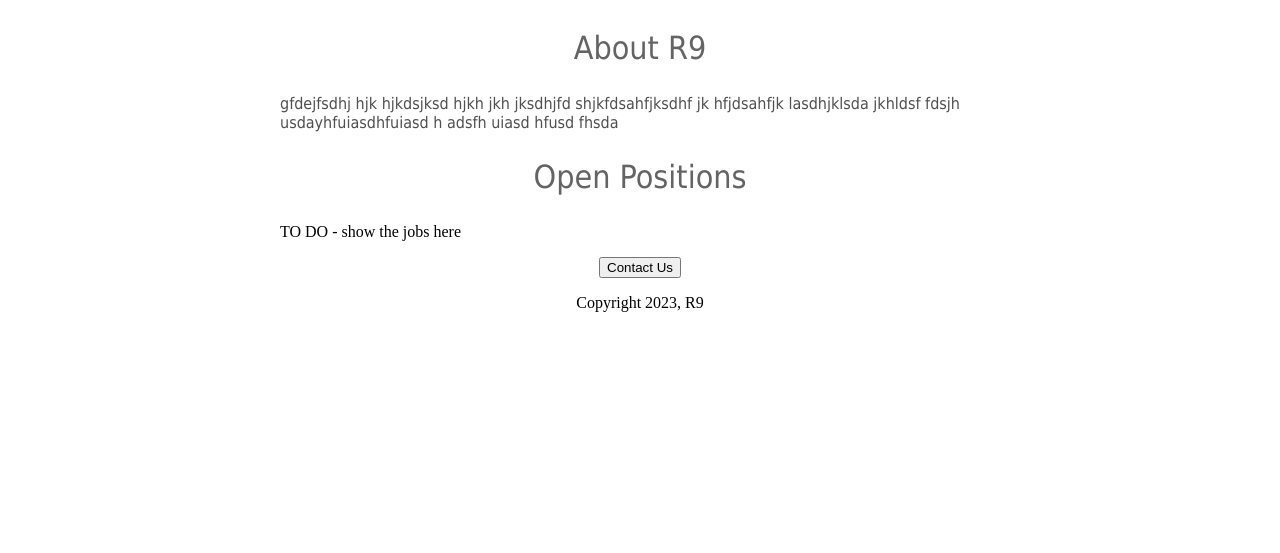
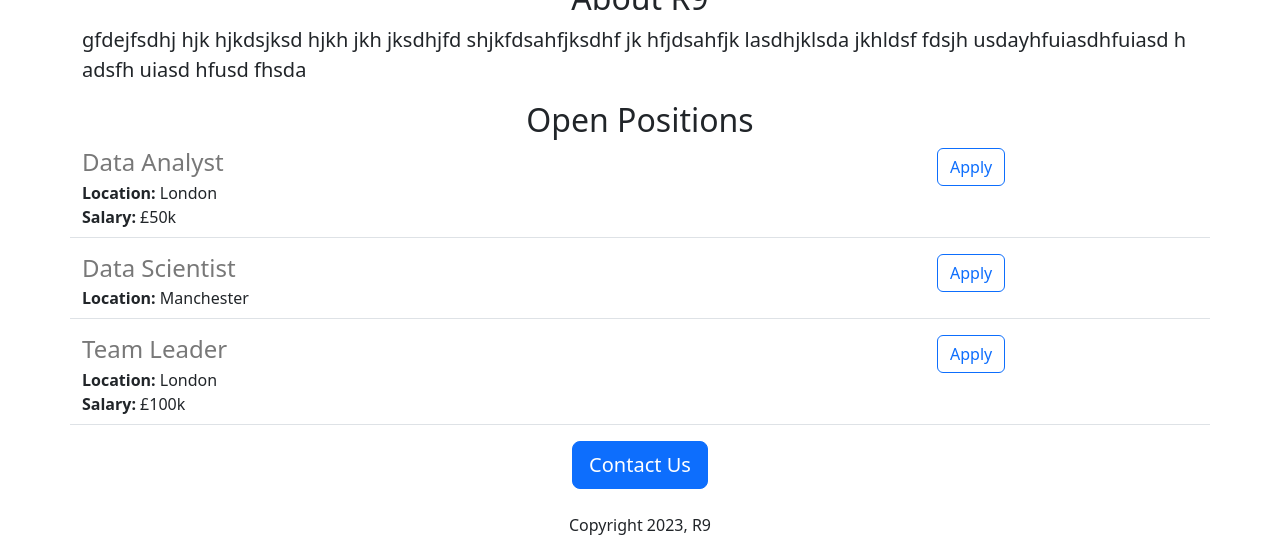
Before and after one commit to R9-Analytics/modelled-finance, a Flask app: page / in a window 1280 px wide. Shown: the part 461-1014 px from the top of the page. Before the commit the page ends 773 px from the top, so only its background shows below. Run offline with Flask 3, Linux system fonts and the light colour scheme.

Commit message:
added dynamic data

```diff
--- a/app.py
+++ b/app.py
@@ -2,9 +2,31 @@ from flask import Flask, render_template
 
 app = Flask(__name__)
 
+JOBS = [
+  {
+    'id': 1,
+    'title': 'Data Analyst',
+    'location': 'London',
+    'salary': '£50k'
+  },
+  {
+    'id': 2,
+    'title': 'Data Scientist',
+    'location': 'Manchester',
+  },
+  {
+    'id': 3,
+    'title': 'Team Leader',
+    'location': 'London',
+    'salary': '£100k'
+  }
+]
+
 @app.route("/")
 def hello_world():
-  return render_template('home.html')
+  return render_template('home.html',
+                        jobs=JOBS,
+                        company_name='R9')
 
 if __name__ == "__main__":
   app.run(host='0.0.0.0', debug=True)
--- a/templates/home.html
+++ b/templates/home.html
@@ -2,53 +2,36 @@
 <html>
   <head>
     <title>R9 Careers</title>
+    <meta charset="utf-8">
+    <meta name="viewport" content="width=device-width, initial-scale=1">
+      <link href="https://cdn.jsdelivr.net/npm/bootstrap@5.3.2/dist/css/bootstrap.min.css" rel="stylesheet" integrity="sha384-T3c6CoIi6uLrA9TneNEoa7RxnatzjcDSCmG1MXxSR1GAsXEV/Dwwykc2MPK8M2HN" crossorigin="anonymous">
     <style>
-      h1 {
-        font-size: 40px;
-        font-family: tahoma;
-        font-weight: normal;
-        color: rgb(50,50,50);
-        text-align: center;
-      }
-
-      #banner {
-        width: 100%;
-        height: 360px;
-        object-fit: cover;
-      }
-
-      h2{
-        font-size: 32px;
-        font-family: tahoma;
-        font-weight: normal;
-        color: rgb(100,100,100);
-        text-align: center;
-      }
-
-      .bodytext{
-        font-family: tahoma;
-        color: rgb(80,80,80);
-      }
-
-      #container {
-        max-width: 720px;
-        margin: 0 auto 0 auto;
+      #banner{
+        height:360px;
+        width:100%;
+        object-fit:cover;
       }
     </style>
   </head>
-   <div id='container'>
-    <h1>R9 Careers</h1>
-    <img id='banner' src='https://jovian-carreers-website--simonbiddle1.repl.co/static/banner.jpg' height='320'>
-    <h2>About R9</h2>
-    <p class='bodytext'>gfdejfsdhj hjk hjkdsjksd hjkh jkh jksdhjfd shjkfdsahfjksdhf jk
+   <div class='container'>
+    <h1 class='text-center mt-2 mb-4'>
+      {{company_name}} Careers
+    </h1>
+    <img class='img-fluid' id='banner' src='https://jovian-carreers-website--simonbiddle1.repl.co/static/banner.jpg' height='320'>
+    <h2 class='text-center'>About R9</h2>
+    <p class='lead'>gfdejfsdhj hjk hjkdsjksd hjkh jkh jksdhjfd shjkfdsahfjksdhf jk
     hfjdsahfjk lasdhjklsda jkhldsf
     fdsjh usdayhfuiasdhfuiasd h
     adsfh uiasd hfusd fhsda</p>
-     <h2>Open Positions</h2>
-     <p>TO DO - show the jobs here</p>
+     <h2 class='text-center'>Open Positions</h2>
+     <div>
+       {% for job in jobs %}
+        {% include 'jobitem.html' %}
+       {% endfor %}
+     </div>
      <div style="text-align:center;">
-     <button>Contact Us</button>
-       <p>Copyright 2023, R9</p>
+     <button class='btn btn-primary btn-lg'>Contact Us</button>
+       <p class='mt-4'>Copyright 2023, R9</p>
      </div>
     </div>
   </body>
--- /dev/null
+++ b/templates/jobitem.html
@@ -0,0 +1,18 @@
+<div class='border-bottom row' style="margin-bottom:16px;padding-bottom:8px">
+  <div class='col-9'>
+    <h4 style="color:rgb(120,120,120);margin-bottom:4px;">
+      {{job['title']}}
+    </h4>
+    <div>
+      <b>Location:</b> {{job['location']}}
+    </div>
+    {% if 'salary' in job %}
+      <div>
+        <b>Salary:</b> {{job['salary']}}
+      </div>
+    {% endif %}
+  </div>
+  <div class='col-3'>
+    <button type='button' class='btn btn-outline-primary'>Apply</button>
+  </div>
+</div>
```
